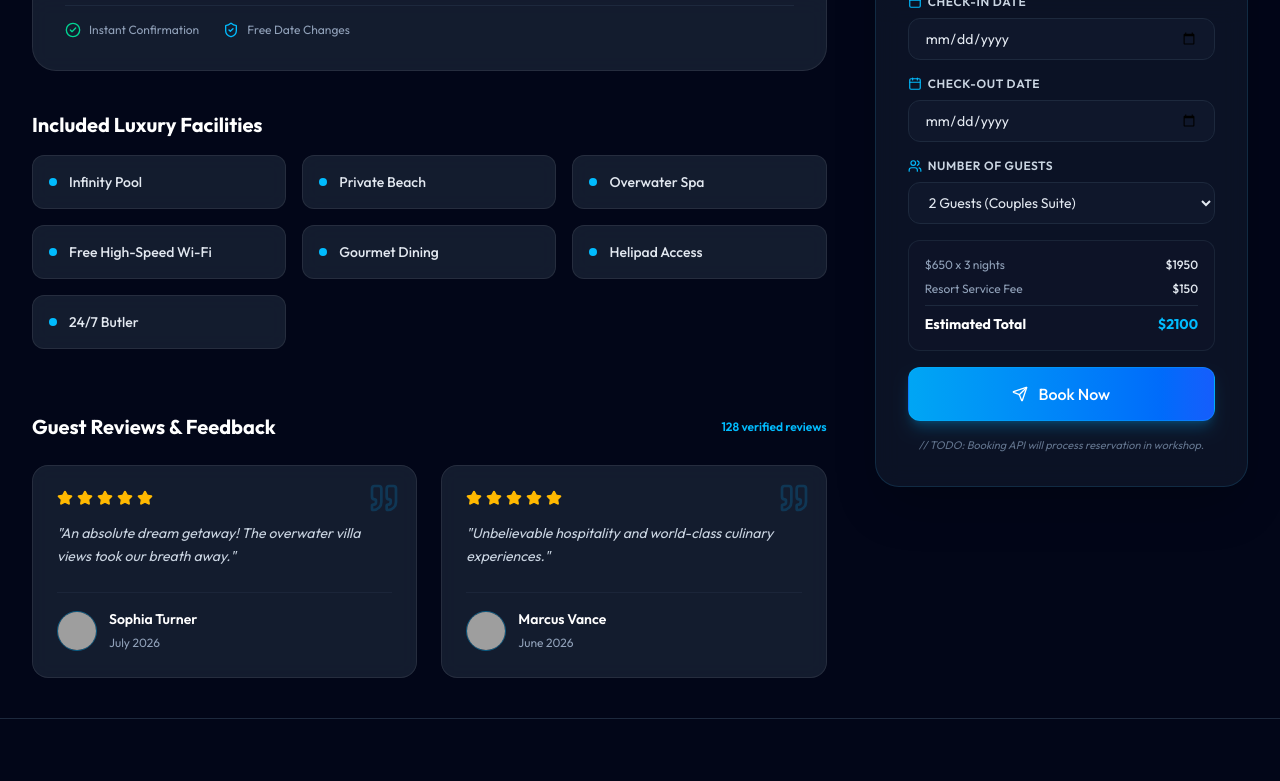
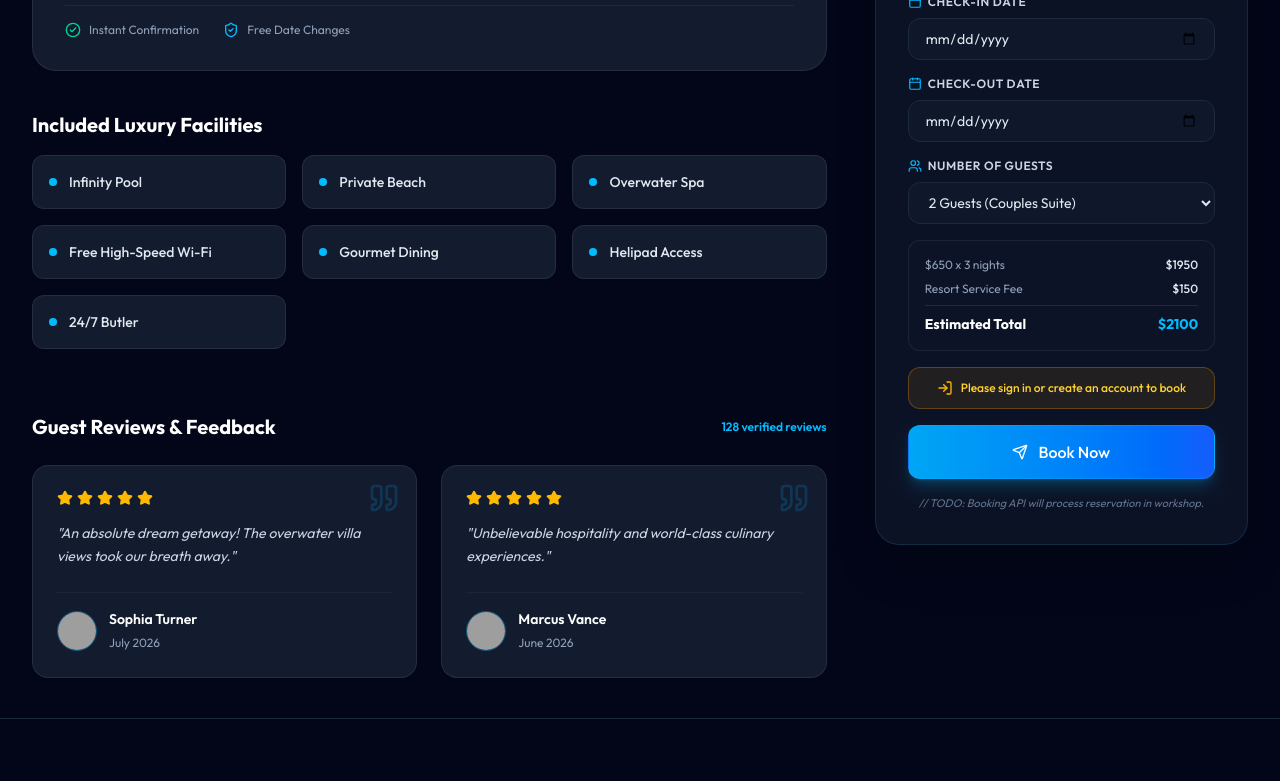
Before and after one commit to Deep2812msu2006/backendworkshop, a React (Vite) app in the folder frontend/: page /resorts/1 in a window 1280 px wide. Shown: the part 1181-1962 px from the top of the page. Built offline with nearby package versions, Linux system fonts and the light colour scheme; no server answers; grey boxes are pictures that could not be loaded.

Commit message:
feat: enforce authentication check before allowing resort bookings

```diff
--- a/frontend/src/pages/ResortDetailsPage.jsx
+++ b/frontend/src/pages/ResortDetailsPage.jsx
@@ -1,6 +1,6 @@
-import React, { useState } from 'react';
-import { useParams, Link } from 'react-router-dom';
-import { MapPin, Star, Calendar, Users, ShieldCheck, CheckCircle2, ArrowLeft, Send, Sparkles } from 'lucide-react';
+import React, { useState, useEffect } from 'react';
+import { useParams, Link, useNavigate } from 'react-router-dom';
+import { MapPin, Star, Calendar, Users, ShieldCheck, CheckCircle2, ArrowLeft, Send, Sparkles, LogIn } from 'lucide-react';
 import { Button } from '../components/Button';
 import { ReviewCard } from '../components/ReviewCard';
 import { Loader } from '../components/Loader';
@@ -12,6 +12,7 @@ import { supabase, isSupabaseConfigured } from '../utils/supabaseClient';
 
 export function ResortDetailsPage() {
   const { id } = useParams();
+  const navigate = useNavigate();
   const resort = resortsData.find((r) => r.id === id) || resortsData[0];
 
   const [activeImageIndex, setActiveImageIndex] = useState(0);
@@ -19,6 +20,15 @@ export function ResortDetailsPage() {
   const [checkOut, setCheckOut] = useState('');
   const [guests, setGuests] = useState(2);
   const [bookingSuccess, setBookingSuccess] = useState(false);
+  const [currentUser, setCurrentUser] = useState(null);
+
+  useEffect(() => {
+    if (isSupabaseConfigured) {
+      supabase.auth.getUser().then(({ data }) => {
+        setCurrentUser(data?.user || null);
+      });
+    }
+  }, []);
 
   const images = resort.gallery && resort.gallery.length > 0 ? resort.gallery : [resort.image];
 
@@ -32,11 +42,17 @@ export function ResortDetailsPage() {
     }
 
     try {
-      const { data: { user } } = await supabase.auth.getUser();
+      const { data: { user }, error: authError } = await supabase.auth.getUser();
+
+      if (authError || !user) {
+        alert("🔒 Authentication Required: Please log in or sign up before booking a resort!");
+        navigate('/login');
+        return;
+      }
 
       const { error } = await supabase.from('bookings').insert([{
         id: `BK-${Date.now()}`,
-        user_id: user ? user.id : 'user-101', // Fallback to dummy user if not logged in
+        user_id: user.id,
         resort_id: resort.id,
         check_in: checkIn,
         check_out: checkOut,
@@ -277,6 +293,13 @@ export function ResortDetailsPage() {
                 </div>
 
                 {/* Submit */}
+                {!currentUser && isSupabaseConfigured && (
+                  <div className="p-3 bg-amber-500/10 border border-amber-500/30 rounded-xl text-xs text-amber-300 text-center flex items-center justify-center gap-2 font-medium">
+                    <LogIn className="w-4 h-4 shrink-0 text-amber-400" />
+                    <span>Please sign in or create an account to book</span>
+                  </div>
+                )}
+
                 <Button type="submit" size="lg" variant="primary" icon={Send} className="w-full">
                   Book Now
                 </Button>
```
